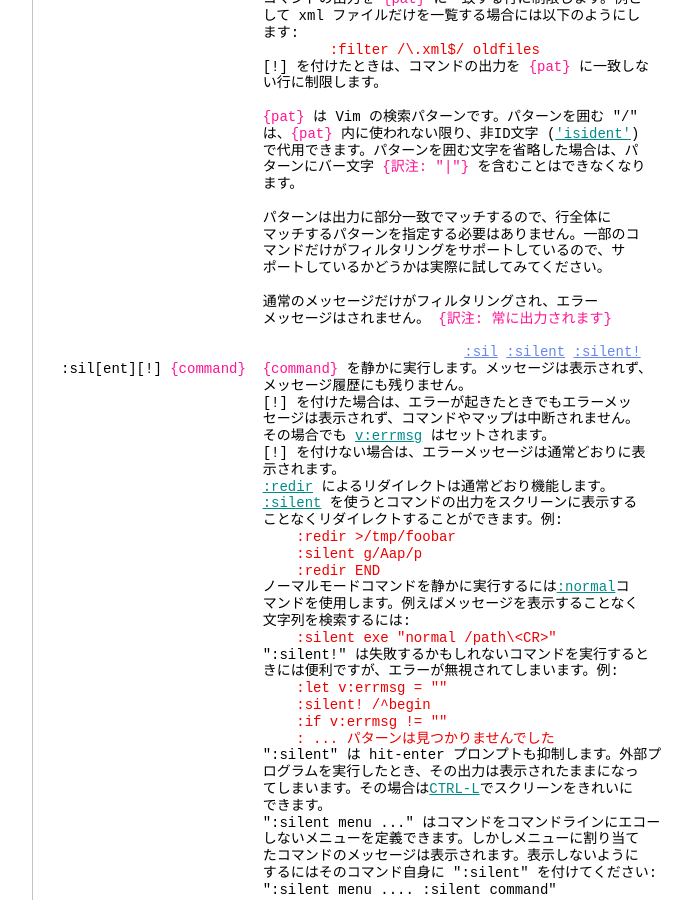
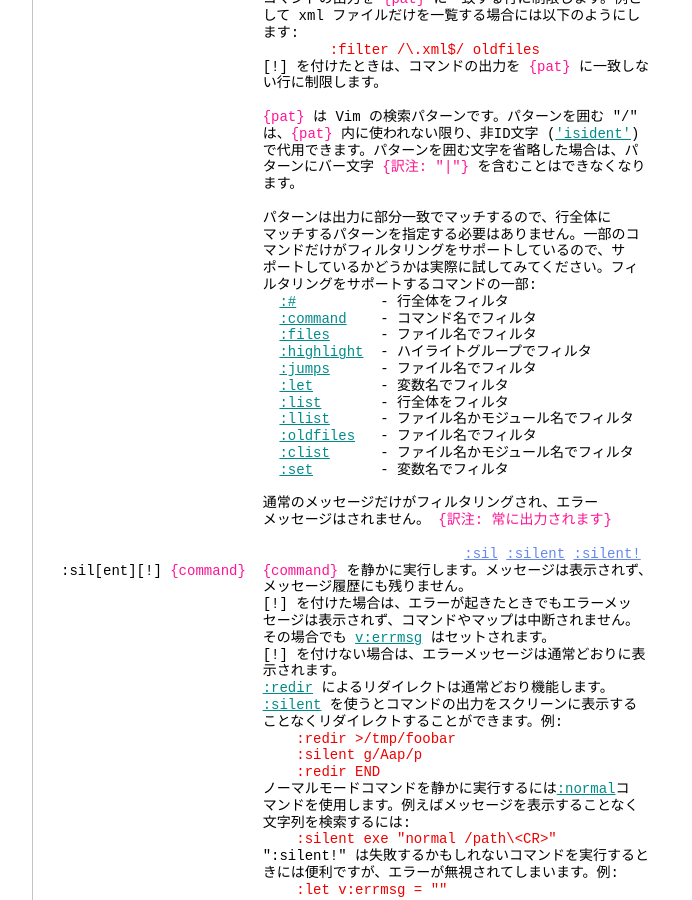
Before and after one commit to vim-jp/vimdoc-ja, a Jekyll site: the page built from various.html, in a window 1280 px wide and 900 px high, scrolled down 9530 px. Shown: the whole window, without its empty margins (340-1032 px from the left). Built offline with Jekyll 4.4.1, drawn with Linux system fonts in a browser that asks for light colours; nearby versions of some CDN libraries; comment, search, counter and statistics services are not loaded.

Commit message:
Generated by Travis JOB 1348.1
https://travis-ci.org/vim-jp/vimdoc-ja-working/builds/451158002

```diff
--- a/various.html
+++ b/various.html
@@ -573,7 +573,19 @@ m&nbsp;&nbsp;<a class="Constant" href="various.html#+xterm_save" name="+xterm_sa
 &nbsp;&nbsp;&nbsp;&nbsp;&nbsp;&nbsp;&nbsp;&nbsp;&nbsp;&nbsp;&nbsp;&nbsp;&nbsp;&nbsp;&nbsp;&nbsp;&nbsp;&nbsp;&nbsp;&nbsp;&nbsp;&nbsp;&nbsp;&nbsp;パターンは出力に部分一致でマッチするので、行全体に<br>
 &nbsp;&nbsp;&nbsp;&nbsp;&nbsp;&nbsp;&nbsp;&nbsp;&nbsp;&nbsp;&nbsp;&nbsp;&nbsp;&nbsp;&nbsp;&nbsp;&nbsp;&nbsp;&nbsp;&nbsp;&nbsp;&nbsp;&nbsp;&nbsp;マッチするパターンを指定する必要はありません。一部のコ<br>
 &nbsp;&nbsp;&nbsp;&nbsp;&nbsp;&nbsp;&nbsp;&nbsp;&nbsp;&nbsp;&nbsp;&nbsp;&nbsp;&nbsp;&nbsp;&nbsp;&nbsp;&nbsp;&nbsp;&nbsp;&nbsp;&nbsp;&nbsp;&nbsp;マンドだけがフィルタリングをサポートしているので、サ<br>
-&nbsp;&nbsp;&nbsp;&nbsp;&nbsp;&nbsp;&nbsp;&nbsp;&nbsp;&nbsp;&nbsp;&nbsp;&nbsp;&nbsp;&nbsp;&nbsp;&nbsp;&nbsp;&nbsp;&nbsp;&nbsp;&nbsp;&nbsp;&nbsp;ポートしているかどうかは実際に試してみてください。<br>
+&nbsp;&nbsp;&nbsp;&nbsp;&nbsp;&nbsp;&nbsp;&nbsp;&nbsp;&nbsp;&nbsp;&nbsp;&nbsp;&nbsp;&nbsp;&nbsp;&nbsp;&nbsp;&nbsp;&nbsp;&nbsp;&nbsp;&nbsp;&nbsp;ポートしているかどうかは実際に試してみてください。フィ<br>
+&nbsp;&nbsp;&nbsp;&nbsp;&nbsp;&nbsp;&nbsp;&nbsp;&nbsp;&nbsp;&nbsp;&nbsp;&nbsp;&nbsp;&nbsp;&nbsp;&nbsp;&nbsp;&nbsp;&nbsp;&nbsp;&nbsp;&nbsp;&nbsp;ルタリングをサポートするコマンドの一部:<br>
+&nbsp;&nbsp;&nbsp;&nbsp;&nbsp;&nbsp;&nbsp;&nbsp;&nbsp;&nbsp;&nbsp;&nbsp;&nbsp;&nbsp;&nbsp;&nbsp;&nbsp;&nbsp;&nbsp;&nbsp;&nbsp;&nbsp;&nbsp;&nbsp;&nbsp;&nbsp;<a class="Identifier" href="various.html#:#">:#</a>&nbsp;&nbsp;&nbsp;&nbsp;&nbsp;&nbsp;&nbsp;&nbsp;&nbsp;&nbsp;- 行全体をフィルタ<br>
+&nbsp;&nbsp;&nbsp;&nbsp;&nbsp;&nbsp;&nbsp;&nbsp;&nbsp;&nbsp;&nbsp;&nbsp;&nbsp;&nbsp;&nbsp;&nbsp;&nbsp;&nbsp;&nbsp;&nbsp;&nbsp;&nbsp;&nbsp;&nbsp;&nbsp;&nbsp;<a class="Identifier" href="map.html#:command">:command</a>&nbsp;&nbsp;&nbsp;&nbsp;- コマンド名でフィルタ<br>
+&nbsp;&nbsp;&nbsp;&nbsp;&nbsp;&nbsp;&nbsp;&nbsp;&nbsp;&nbsp;&nbsp;&nbsp;&nbsp;&nbsp;&nbsp;&nbsp;&nbsp;&nbsp;&nbsp;&nbsp;&nbsp;&nbsp;&nbsp;&nbsp;&nbsp;&nbsp;<a class="Identifier" href="windows.html#:files">:files</a>&nbsp;&nbsp;&nbsp;&nbsp;&nbsp;&nbsp;- ファイル名でフィルタ<br>
+&nbsp;&nbsp;&nbsp;&nbsp;&nbsp;&nbsp;&nbsp;&nbsp;&nbsp;&nbsp;&nbsp;&nbsp;&nbsp;&nbsp;&nbsp;&nbsp;&nbsp;&nbsp;&nbsp;&nbsp;&nbsp;&nbsp;&nbsp;&nbsp;&nbsp;&nbsp;<a class="Identifier" href="syntax.html#:highlight">:highlight</a>&nbsp;&nbsp;- ハイライトグループでフィルタ<br>
+&nbsp;&nbsp;&nbsp;&nbsp;&nbsp;&nbsp;&nbsp;&nbsp;&nbsp;&nbsp;&nbsp;&nbsp;&nbsp;&nbsp;&nbsp;&nbsp;&nbsp;&nbsp;&nbsp;&nbsp;&nbsp;&nbsp;&nbsp;&nbsp;&nbsp;&nbsp;<a class="Identifier" href="motion.html#:jumps">:jumps</a>&nbsp;&nbsp;&nbsp;&nbsp;&nbsp;&nbsp;- ファイル名でフィルタ<br>
+&nbsp;&nbsp;&nbsp;&nbsp;&nbsp;&nbsp;&nbsp;&nbsp;&nbsp;&nbsp;&nbsp;&nbsp;&nbsp;&nbsp;&nbsp;&nbsp;&nbsp;&nbsp;&nbsp;&nbsp;&nbsp;&nbsp;&nbsp;&nbsp;&nbsp;&nbsp;<a class="Identifier" href="eval.html#:let">:let</a>&nbsp;&nbsp;&nbsp;&nbsp;&nbsp;&nbsp;&nbsp;&nbsp;- 変数名でフィルタ<br>
+&nbsp;&nbsp;&nbsp;&nbsp;&nbsp;&nbsp;&nbsp;&nbsp;&nbsp;&nbsp;&nbsp;&nbsp;&nbsp;&nbsp;&nbsp;&nbsp;&nbsp;&nbsp;&nbsp;&nbsp;&nbsp;&nbsp;&nbsp;&nbsp;&nbsp;&nbsp;<a class="Identifier" href="various.html#:list">:list</a>&nbsp;&nbsp;&nbsp;&nbsp;&nbsp;&nbsp; - 行全体をフィルタ<br>
+&nbsp;&nbsp;&nbsp;&nbsp;&nbsp;&nbsp;&nbsp;&nbsp;&nbsp;&nbsp;&nbsp;&nbsp;&nbsp;&nbsp;&nbsp;&nbsp;&nbsp;&nbsp;&nbsp;&nbsp;&nbsp;&nbsp;&nbsp;&nbsp;&nbsp;&nbsp;<a class="Identifier" href="quickfix.html#:llist">:llist</a>&nbsp;&nbsp;&nbsp;&nbsp;&nbsp;&nbsp;- ファイル名かモジュール名でフィルタ<br>
+&nbsp;&nbsp;&nbsp;&nbsp;&nbsp;&nbsp;&nbsp;&nbsp;&nbsp;&nbsp;&nbsp;&nbsp;&nbsp;&nbsp;&nbsp;&nbsp;&nbsp;&nbsp;&nbsp;&nbsp;&nbsp;&nbsp;&nbsp;&nbsp;&nbsp;&nbsp;<a class="Identifier" href="starting.html#:oldfiles">:oldfiles</a>&nbsp;&nbsp; - ファイル名でフィルタ<br>
+&nbsp;&nbsp;&nbsp;&nbsp;&nbsp;&nbsp;&nbsp;&nbsp;&nbsp;&nbsp;&nbsp;&nbsp;&nbsp;&nbsp;&nbsp;&nbsp;&nbsp;&nbsp;&nbsp;&nbsp;&nbsp;&nbsp;&nbsp;&nbsp;&nbsp;&nbsp;<a class="Identifier" href="quickfix.html#:clist">:clist</a>&nbsp;&nbsp;&nbsp;&nbsp;&nbsp;&nbsp;- ファイル名かモジュール名でフィルタ<br>
+&nbsp;&nbsp;&nbsp;&nbsp;&nbsp;&nbsp;&nbsp;&nbsp;&nbsp;&nbsp;&nbsp;&nbsp;&nbsp;&nbsp;&nbsp;&nbsp;&nbsp;&nbsp;&nbsp;&nbsp;&nbsp;&nbsp;&nbsp;&nbsp;&nbsp;&nbsp;<a class="Identifier" href="options.html#:set">:set</a>&nbsp;&nbsp;&nbsp;&nbsp;&nbsp;&nbsp;&nbsp;&nbsp;- 変数名でフィルタ<br>
 <br>
 &nbsp;&nbsp;&nbsp;&nbsp;&nbsp;&nbsp;&nbsp;&nbsp;&nbsp;&nbsp;&nbsp;&nbsp;&nbsp;&nbsp;&nbsp;&nbsp;&nbsp;&nbsp;&nbsp;&nbsp;&nbsp;&nbsp;&nbsp;&nbsp;通常のメッセージだけがフィルタリングされ、エラー<br>
 &nbsp;&nbsp;&nbsp;&nbsp;&nbsp;&nbsp;&nbsp;&nbsp;&nbsp;&nbsp;&nbsp;&nbsp;&nbsp;&nbsp;&nbsp;&nbsp;&nbsp;&nbsp;&nbsp;&nbsp;&nbsp;&nbsp;&nbsp;&nbsp;メッセージはされません。&nbsp;<span class="Special">{訳注: 常に出力されます}</span><br>
```
